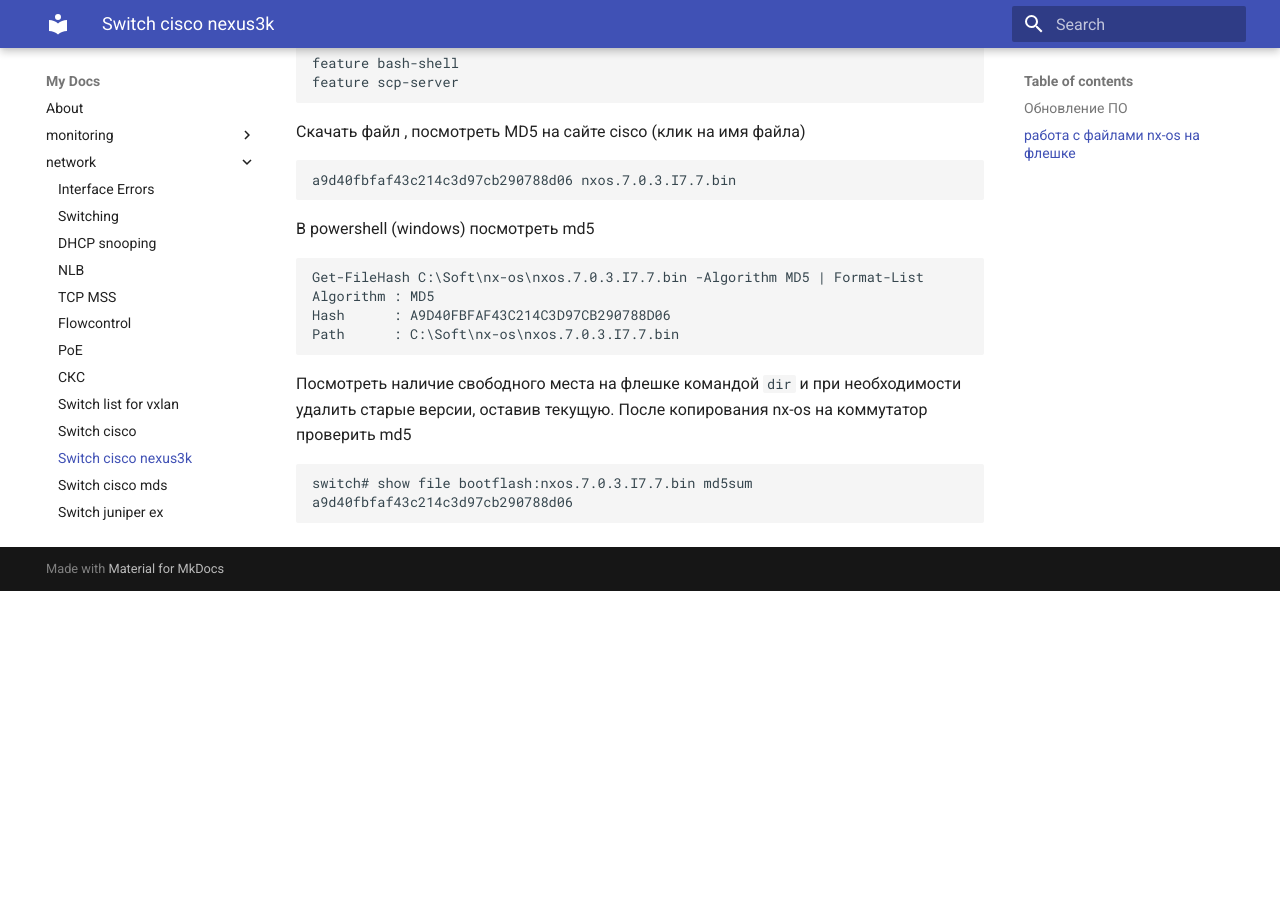
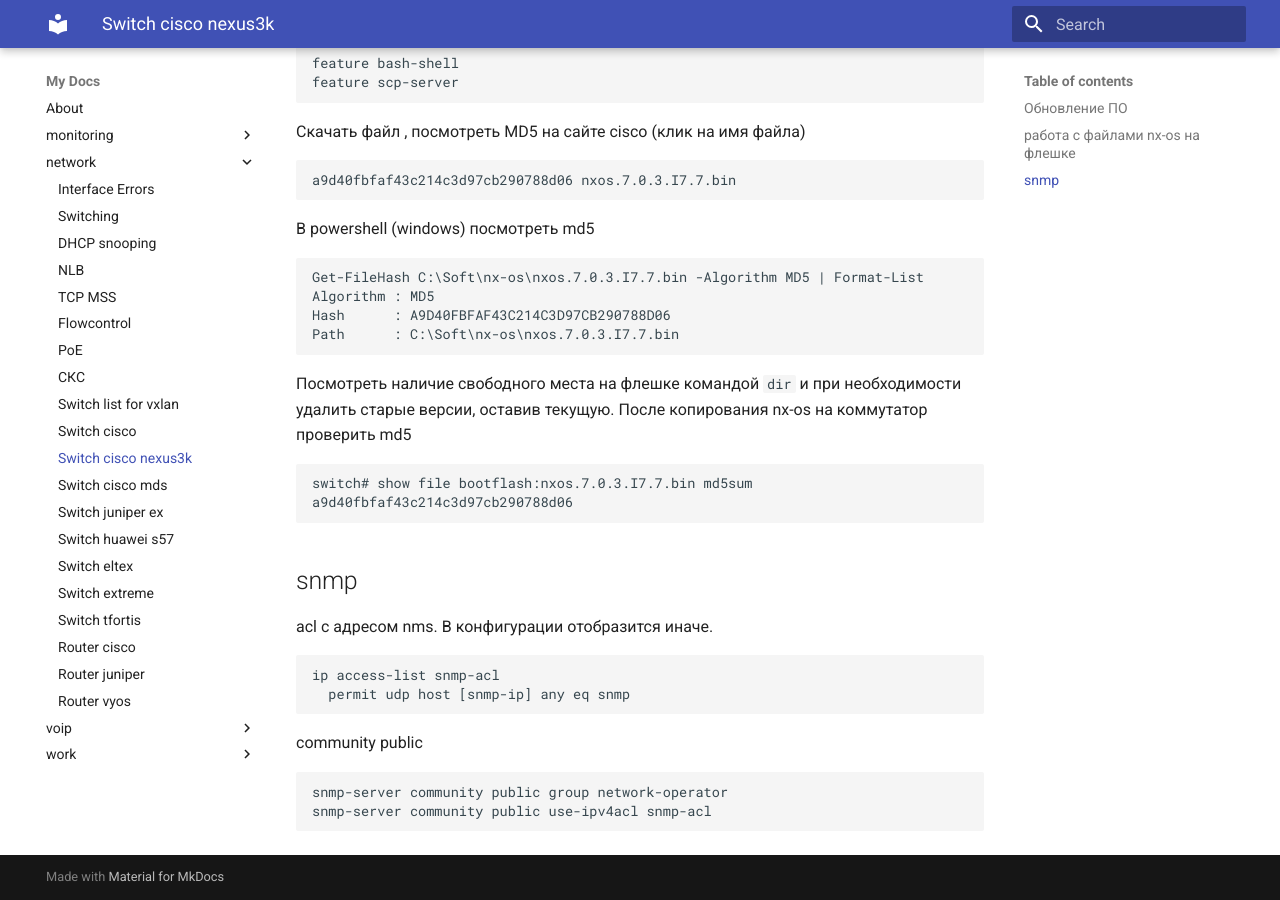
Before and after one commit to v98765/v98765.github.io, an MkDocs documentation site: the page built from docs/network/nexus3k.md, in a window 1280 px wide and 900 px high, scrolled down 1628 px. Built offline with MkDocs 1.6.1 and Material for MkDocs 9.7.7, drawn with Linux system fonts in a browser that asks for light colours; before the commit the page ends 2219 px from its top, so only the background shows below that.

Commit message:
network/nexus3k.md snmp info

````diff
--- a/docs/network/nexus3k.md
+++ b/docs/network/nexus3k.md
@@ -82,3 +82,16 @@
 switch# show file bootflash:nxos.7.0.3.I7.7.bin md5sum
 a9d40fbfaf43c214c3d97cb290788d06
 ```
+
+## snmp
+
+acl с адресом nms. В конфигурации отобразится иначе.
+```
+ip access-list snmp-acl
+  permit udp host [snmp-ip] any eq snmp
+```
+community public
+```
+snmp-server community public group network-operator
+snmp-server community public use-ipv4acl snmp-acl
+```
````
